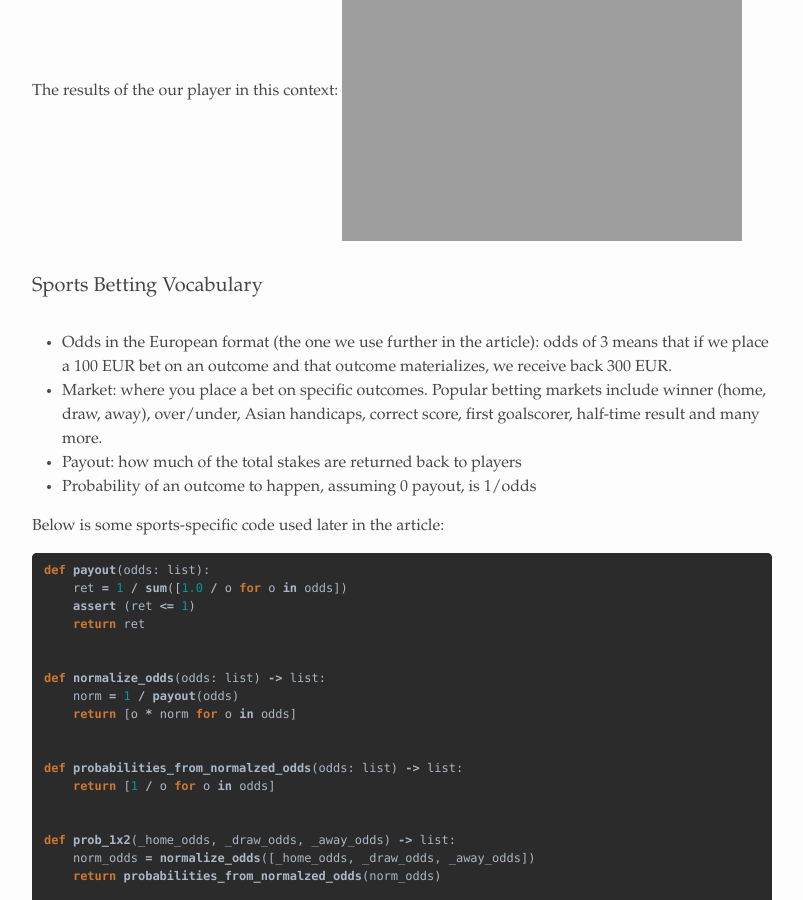
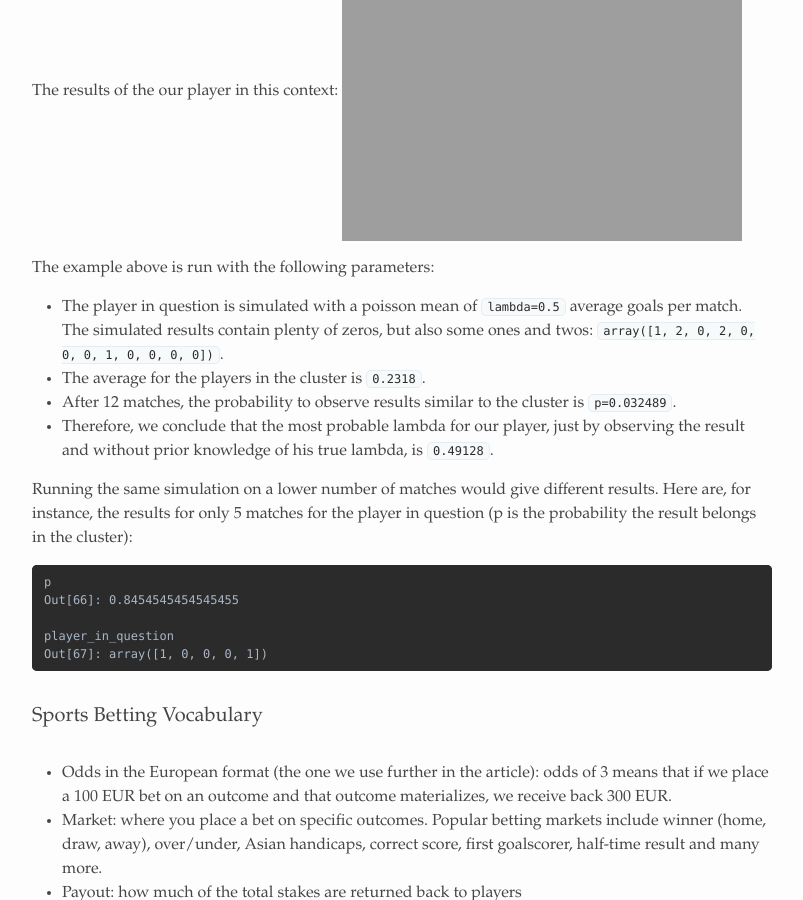
Before and after one commit to alexandrugris/my-jekyll-tech-blog, a Jekyll site: the page built from MyBlog/_posts/2017-10-29-odds-adjustment-risk.markdown, in a window 1280 px wide and 900 px high, scrolled down 6064 px. Shown: the whole window, without its empty margins (238-1041 px from the left). Built offline with Jekyll 4.4.1, drawn with Linux system fonts in a browser that asks for light colours; some of the changed text lies outside the part shown.

Commit message:
Update 2017-10-29-odds-adjustment-risk.markdown

````diff
--- a/MyBlog/_posts/2017-10-29-odds-adjustment-risk.markdown
+++ b/MyBlog/_posts/2017-10-29-odds-adjustment-risk.markdown
@@ -207,6 +207,21 @@ The simulated players cluster array:
 The results of the our player in this context:
 ![Results]({{site.url}}/assets/bayes_6.png)
 
+The example above is run with the following parameters:
+- The player in question is simulated with a poisson mean of `lambda=0.5` average goals per match. The simulated results contain plenty of zeros, but also some ones and twos: `array([1, 2, 0, 2, 0, 0, 0, 1, 0, 0, 0, 0])`.
+- The average for the players in the cluster is `0.2318`.
+- After 12 matches, the probability to observe results similar to the cluster is `p=0.032489`.
+- Therefore, we conclude that the most probable lambda for our player, just by observing the result and without prior knowledge of his true lambda, is `0.49128`.
+
+Running the same simulation on a lower number of matches would give different results. Here are, for instance, the results for only 5 matches for the player in question (p is the probability the result belongs in the cluster):
+
+```
+p
+Out[66]: 0.8454545454545455
+
+player_in_question
+Out[67]: array([1, 0, 0, 0, 1])
+```
 
 ### Sports Betting Vocabulary
 
````
Also changed, not shown: other parts of MyBlog/_posts/2017-10-29-odds-adjustment-risk.markdown (+1 -1 lines).
